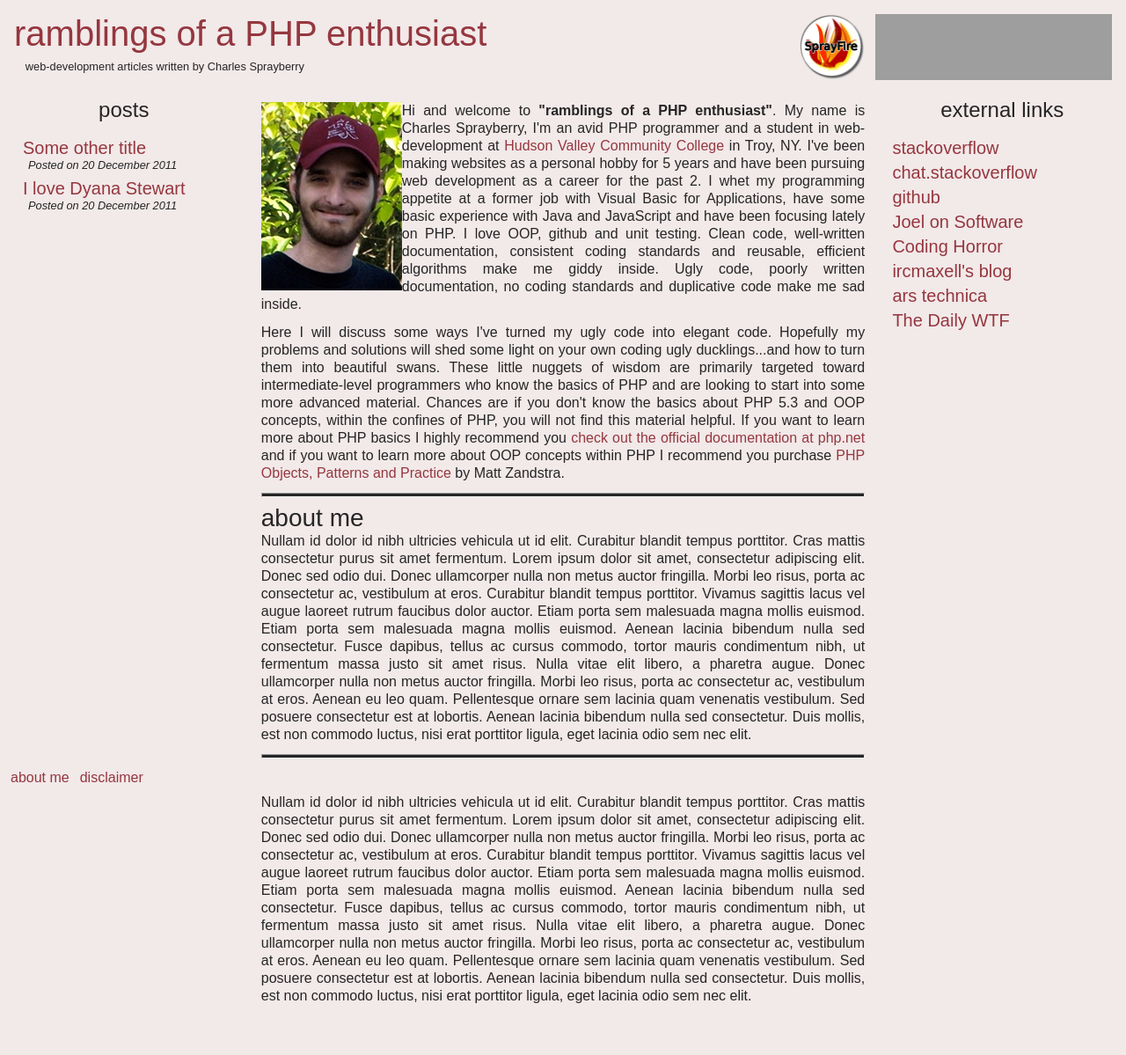
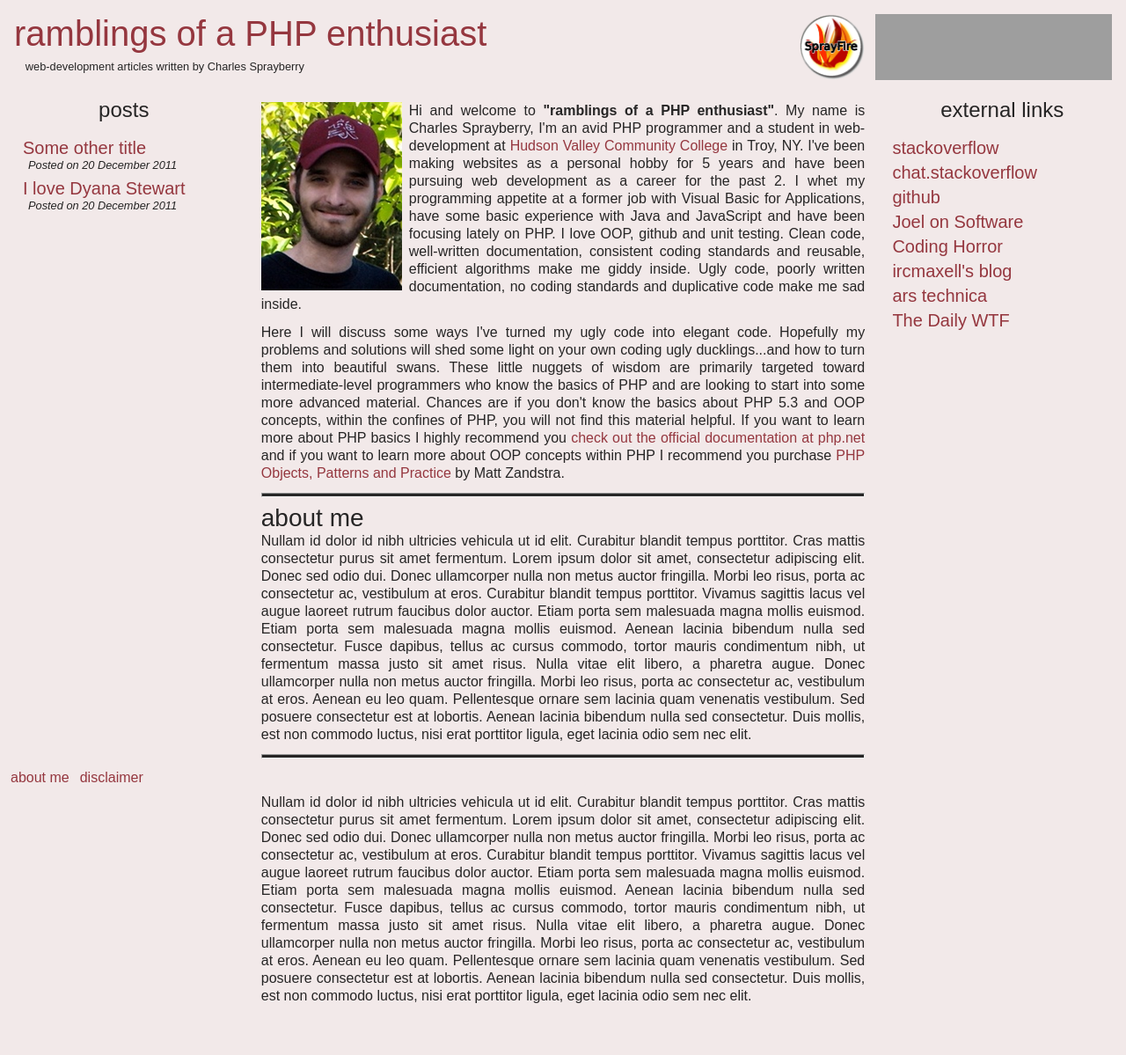
Before and after one commit to cspray/archived-blog, a Jekyll site: the page built from index.html, in a window 1280 px wide. Shown: the whole page at 88% size. Built offline with Jekyll 4.4.1, drawn with Linux system fonts in a browser that asks for light colours; grey boxes are pictures that could not be loaded.

Commit message:
UPD adding a right margin to author image

```diff
--- a/index.html
+++ b/index.html
@@ -3,7 +3,7 @@ layout: default
 title: home -- ramblings of a PHP enthusiast
 ---
 
-	<img src="/img/author.jpg" class="float-left" alt="Charles Sprayberry, the author" width="160" width="214" />
+	<img src="/img/author.jpg" class="float-left soft-margin-right" alt="Charles Sprayberry, the author" width="160" width="214" />
 	<p>Hi and welcome to <strong>"ramblings of a PHP enthusiast"</strong>.  My name is Charles Sprayberry,
 	I'm an avid PHP programmer and a student in web-development at <a href="http://www.hvcc.edu/">Hudson
 	Valley Community College</a> in Troy, NY.  I've been making websites as a personal hobby for 5 years
--- a/style.css
+++ b/style.css
@@ -134,3 +134,7 @@ div > h3 {
 .float-right {
 	float: right;
 }
+
+.soft-margin-right {
+	margin-right: .5em;
+}
```
